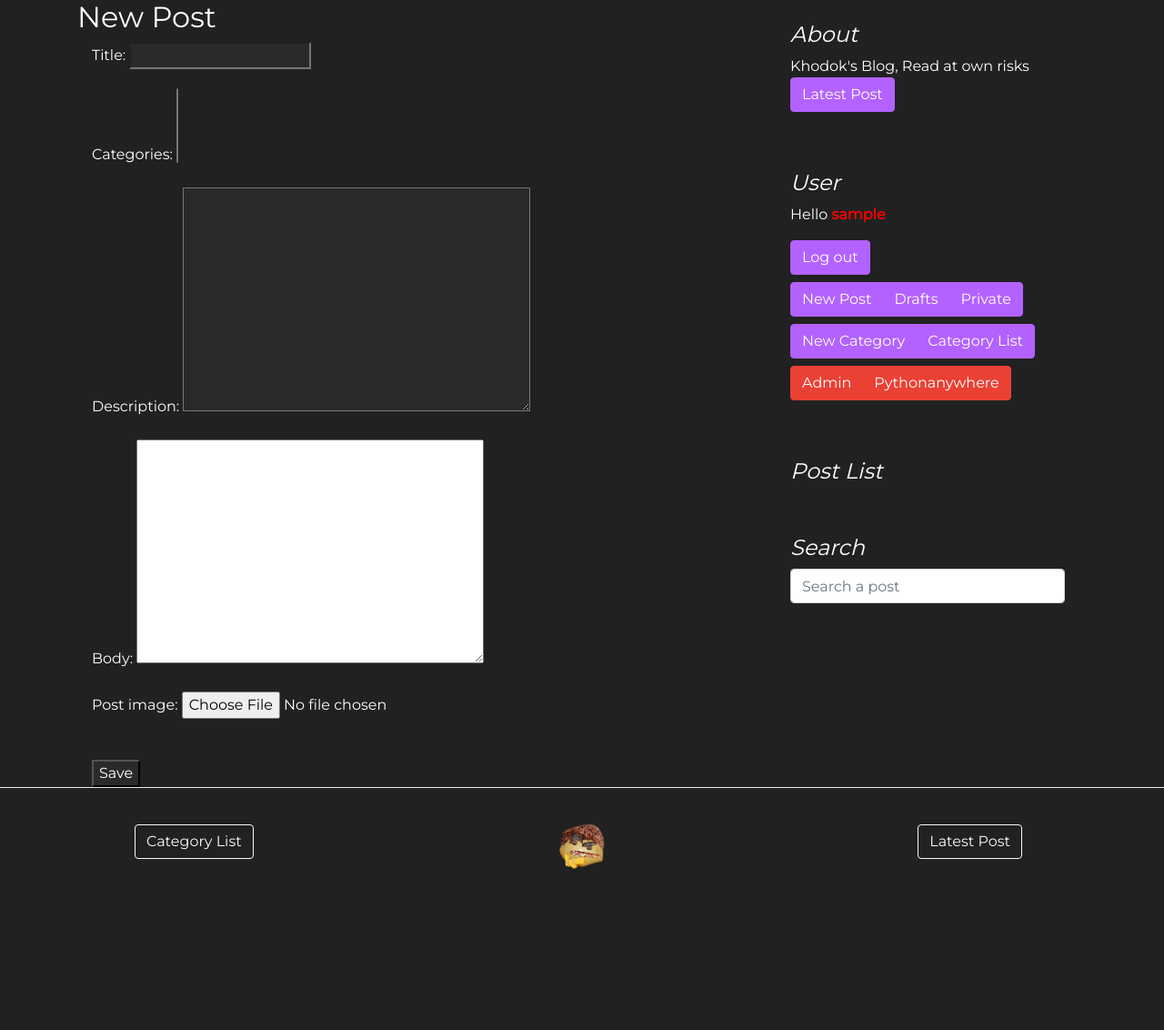
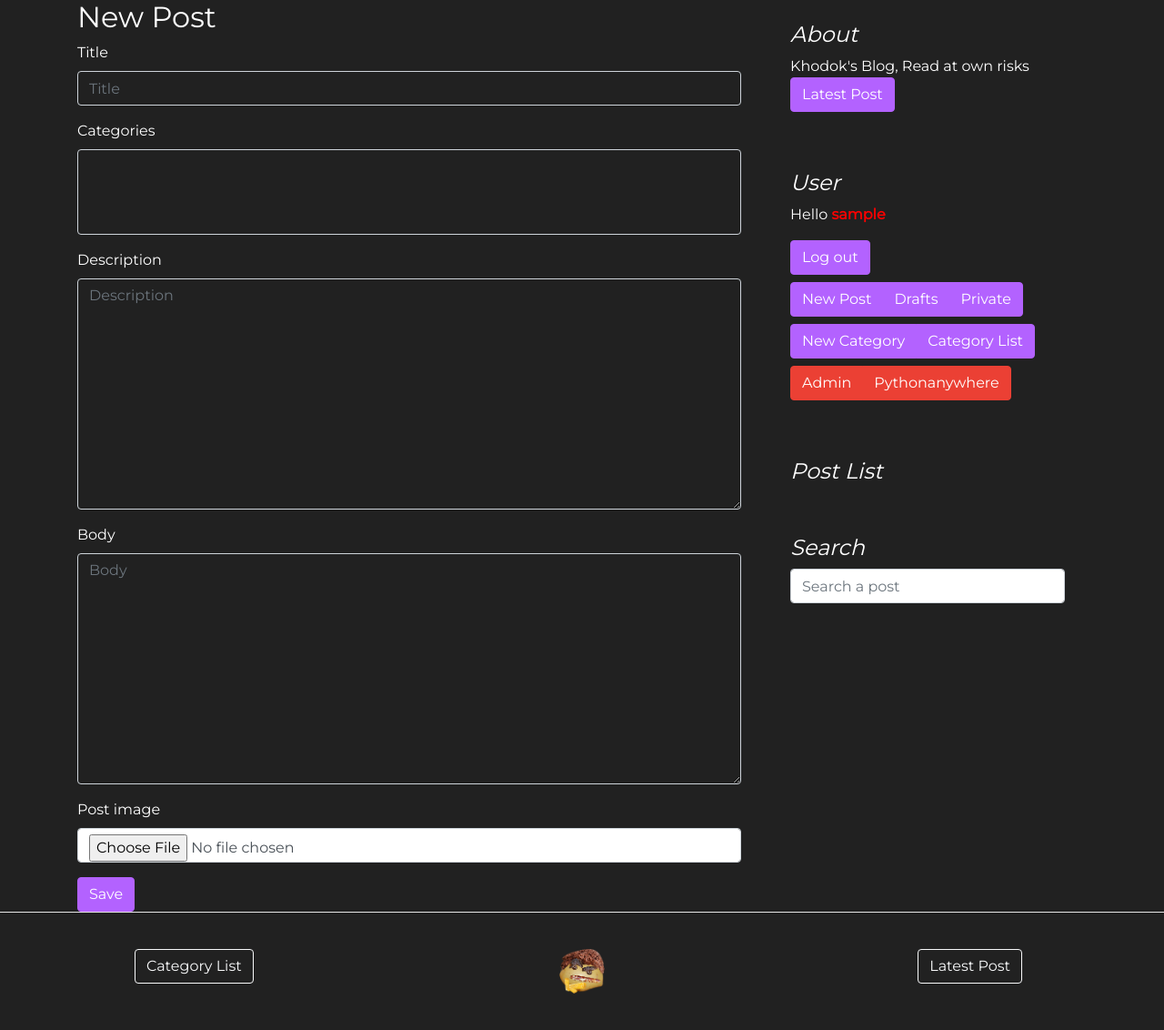
Before and after one commit to Khoding/khoBlog, a Django app: page /add_post/ in a window 1280 px wide. Shown: the part 160-1292 px from the top of the page at 91% size. Before the commit the page ends 1115 px from the top, so only its background shows below. Run offline with Django 3.2, Linux system fonts and the light colour scheme; the visitor is signed in with stand-in values (Sample User, id 1); data that the repository does not hold is empty; some libraries are stand-ins or nearby versions.

Commit message:
forms updated a little

```diff
--- a/blog/forms.py
+++ b/blog/forms.py
@@ -10,12 +10,11 @@ class PostForm(forms.ModelForm):
         model = Post
         fields = ('title', 'categories', 'description', 'body', 'post_image')
 
-        body = MarkdownxFormField()
-
         widgets = {
-            'title': forms.TextInput(attrs={'class': 'w3-input w3-theme-dark w3-border-0'}),
-            'categories': forms.SelectMultiple(attrs={'class': 'w3-input w3-theme-dark w3-border-0'}),
-            'description': forms.Textarea(attrs={'class': 'w3-input w3-theme-dark w3-border-0'}),
+            'title': forms.TextInput(attrs={'class': 'bg-dark text-light'}),
+            'categories': forms.SelectMultiple(attrs={'class': 'bg-dark text-light'}),
+            'description': forms.Textarea(attrs={'class': 'bg-dark text-light'}),
+            'body': forms.Textarea(attrs={'class': 'bg-dark text-light'}),
         }
 
 
@@ -25,13 +24,12 @@ class EditForm(forms.ModelForm):
         fields = ('title', 'categories', 'description',
                   'body', 'post_image', 'slug', 'private',)
 
-        body = MarkdownxFormField()
-
         widgets = {
-            'title': forms.TextInput(attrs={'class': 'w3-theme-dark'}),
-            'categories': forms.SelectMultiple(attrs={'class': 'w3-theme-dark'}),
-            'description': forms.Textarea(attrs={'class': 'w3-theme-dark'}),
-            'slug': forms.TextInput(attrs={'class': 'w3-theme-dark'}),
+            'title': forms.TextInput(attrs={'class': 'bg-dark text-light'}),
+            'categories': forms.SelectMultiple(attrs={'class': 'bg-dark text-light'}),
+            'description': forms.Textarea(attrs={'class': 'bg-dark text-light'}),
+            'body': forms.Textarea(attrs={'class': 'bg-dark text-light'}),
+            'slug': forms.TextInput(attrs={'class': 'bg-dark text-light'}),
         }
 
 
@@ -41,9 +39,9 @@ class CategoryAddForm(forms.ModelForm):
         fields = ('name', 'description', 'private')
 
         widgets = {
-            'name': forms.TextInput(attrs={'class': 'w3-input w3-theme-dark w3-border-0'}),
-            'description': forms.Textarea(attrs={'class': 'w3-input w3-theme-dark w3-border-0'}),
-            'private': forms.CheckboxInput(attrs={'class': 'w3-input w3-theme-dark w3-border-0'}),
+            'name': forms.TextInput(attrs={'class': 'bg-dark text-light'}),
+            'description': forms.Textarea(attrs={'class': 'bg-dark text-light'}),
+            'private': forms.CheckboxInput(attrs={'class': 'bg-dark text-light'}),
         }
 
 
@@ -53,10 +51,10 @@ class CategoryEditForm(forms.ModelForm):
         fields = ('name', 'description', 'slug', 'private')
 
         widgets = {
-            'name': forms.TextInput(attrs={'class': 'w3-input w3-theme-dark w3-border-0'}),
-            'description': forms.Textarea(attrs={'class': 'w3-input w3-theme-dark w3-border-0'}),
-            'slug': forms.TextInput(attrs={'class': 'w3-input w3-theme-dark w3-border-0'}),
-            'private': forms.CheckboxInput(attrs={'class': 'w3-input w3-theme-dark w3-border-0 w3-border-0'}),
+            'name': forms.TextInput(attrs={'class': 'bg-dark text-light'}),
+            'description': forms.Textarea(attrs={'class': 'bg-dark text-light'}),
+            'slug': forms.TextInput(attrs={'class': 'bg-dark text-light'}),
+            'private': forms.CheckboxInput(attrs={'class': 'bg-dark text-light'}),
         }
 
 
@@ -66,8 +64,7 @@ class CommentForm(forms.ModelForm):
         model = Comment
         fields = ('author', 'message')
 
-        message = MarkdownxFormField()
-
         widgets = {
-            'author': forms.TextInput(attrs={'class': 'w3-input w3-theme-dark w3-border-0 w3-border-0'}),
+            'author': forms.TextInput(attrs={'class': 'bg-dark text-light'}),
+            'message': forms.Textarea(attrs={'class': 'bg-dark text-light'}),
         }
--- a/blog/templates/blog/post_new.html
+++ b/blog/templates/blog/post_new.html
@@ -1,13 +1,15 @@
 {% extends 'blog/base_post.html' %}
+{% load bootstrap4 %}
 {% load markdown_extra %}
 
 {% block main %}
     <h2>New Post</h2>
-    <form method="POST" enctype="multipart/form-data" class="w3-card-4 w3-padding-16 w3-padding-sides-16">{% csrf_token %}
-        {{ form.as_p }}
-
-        <br />
-        <button type="submit" class="w3-btn w3-theme-dark">Save</button>
+    <form method="POST" enctype="multipart/form-data" class="form">
+        {% csrf_token %}
+        {% bootstrap_form form %}
+        {% buttons %}
+            <button type="submit" class="btn btn-primary">Save</button>
+        {% endbuttons %}
     </form>
     {{ form.media }}
 
--- a/blog/templates/blog/post_update.html
+++ b/blog/templates/blog/post_update.html
@@ -8,9 +8,9 @@
         {% csrf_token %}
         {% bootstrap_form form %}
         {% buttons %}
-        <button type="submit" class="btn btn-primary">Submit</button>
-    {% endbuttons %}
+            <button type="submit" class="btn btn-primary">Save</button>
+        {% endbuttons %}
     </form>
-{{ form.media }}
+    {{ form.media }}
 
 {% endblock main %}
```
Also changed, not shown: blog/templates/blog/add_comment_to_post.html (+9 -14 lines), blog/templates/blog/category_edit.html (+6 -5 lines), blog/templates/blog/category_new.html (+7 -6 lines), blog/templates/blog/post_confirm_delete.html (+6 -6 lines).
